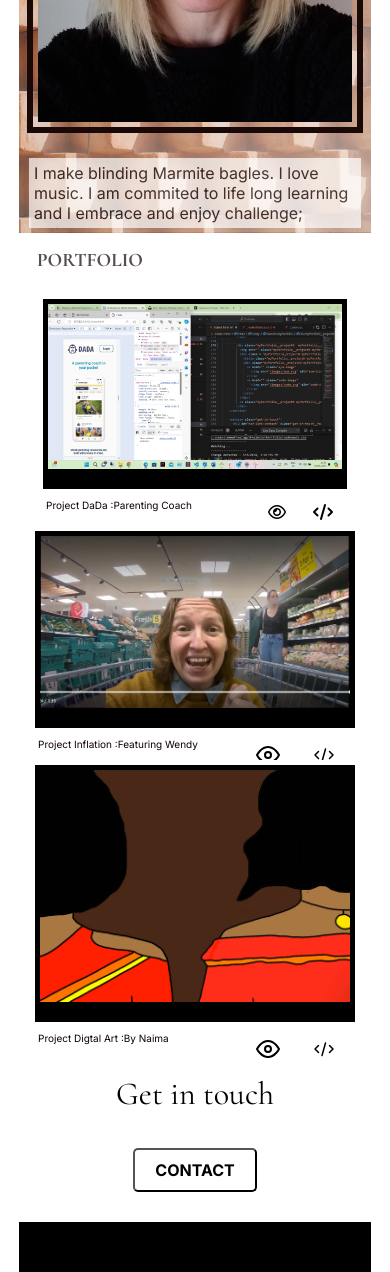
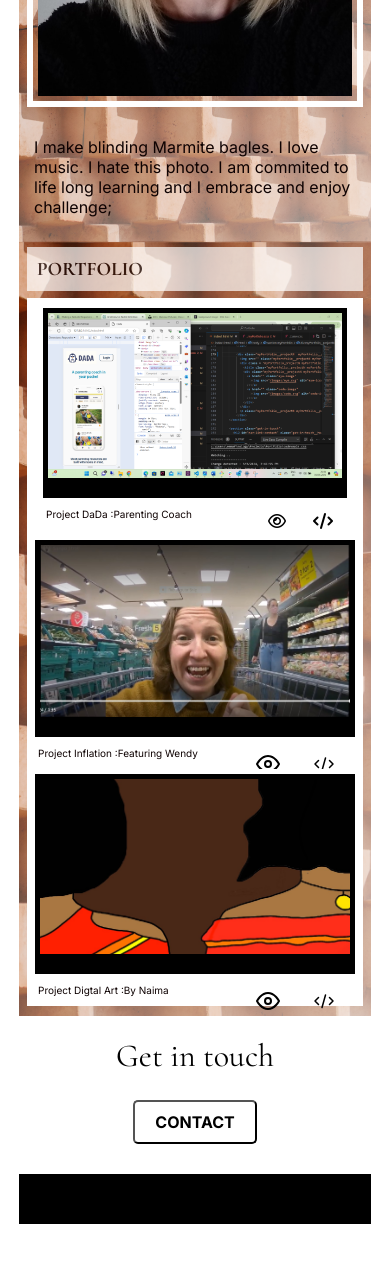
Before and after one commit to EmmaOyetey/Portfolio-Project, a plain HTML site: page index1.html in a window 390 px wide. Shown: the part 580-1852 px from the top of the page. After the commit the page ends 1814 px from the top, so only its background shows below. Drawn offline with Linux system fonts and the light colour scheme.

Commit message:
Mobile version: adjustments to padding and margins started.

```diff
--- a/_aboutMe.scss
+++ b/_aboutMe.scss
@@ -12,12 +12,13 @@
   background-size: cover;
   background-position: center;
   background-blend-mode: overlay;
+  padding-bottom: 20px;
 
     &__heading {
       font-family: $heading-font-family;
       color: $color-text-darkBrown;
       text-align: right;
-      font-size: 25px;
+      font-size: 20px;
       font-weight: 500;
       font-style: bold;
       background-image: transparent;
@@ -32,7 +33,7 @@
     &__myimage {
       max-width: 100%;
       height: auto;
-      border-color: $color-background-darkBrown;
+      border-color: $color-background-main;
       border-style: solid;
       border-width: 6px;
       text-align:center;
@@ -47,8 +48,8 @@
       color: $color-text-darkBrown;
       margin: 5px;
       margin-bottom: 0;
-      background-color: $color-background-main;
-      opacity: 70%;
+      /*background-color: $color-background-main;
+      opacity: 70%;*/
 
     }
 
--- a/_getInTouch.scss
+++ b/_getInTouch.scss
@@ -13,7 +13,8 @@
     &__heading {
       display: flex;
       font-family: $heading-font-family;
-      margin-bottom: 30px;
+      margin-bottom: 20px;
+      margin-top: 10px;
       font-size: xx-large;
     }
 /*move button to base and add modifier --contact*/
--- a/_myPortfolio.scss
+++ b/_myPortfolio.scss
@@ -14,6 +14,11 @@
   padding-bottom: 10px;
   max-width: 100%; /* Ensure the image doesn't exceed its container */ /* Ensure the image doesn't exceed its container */
   height: auto;
+  background-image: url("./images/backgroundImageLrg-brick.jpg"),
+  linear-gradient(to bottom right , rgba(255, 255, 255, 0), rgba(255, 255, 255, 0.6));
+  background-size: cover;
+  background-position: center;
+  background-blend-mode: overlay;
 
 
     &__heading {
@@ -47,7 +52,7 @@
         padding-bottom: 20px;
         max-width: 100%; /* Ensure the image doesn't exceed its container */
         height: auto;
-        max-height: auto;
+        max-height: 200px;
         object-fit: cover;
 
         }
@@ -64,7 +69,7 @@
         font-size: 10px;
         padding-top: 10px;
         padding-left: 0px;
-        text-align: center;
+        text-align:left;
         }
 
         &--linksN {
--- a/_navBar.scss
+++ b/_navBar.scss
@@ -1,7 +1,7 @@
 @use "./variables" as *;
 
 .navigation {
-  height: 60px;
+  height: 40px;
   font-size: 36px;
   display: flex;
   flex-direction: column;
@@ -16,6 +16,7 @@
     padding: 0;
     text-align: center;
     margin-top: 5px;
+    margin-bottom: 5px;
   }
 
   &__desktop-links {
--- a/index1.html
+++ b/index1.html
@@ -33,7 +33,7 @@
       <!--CHANGE image-->
 
       <p class="about-me__blurb1">
-        I make blinding Marmite bagles. I love music. I am commited to life long learning and I embrace and enjoy challenge;
+        I make blinding Marmite bagles. I love music. I hate this photo. I am commited to life long learning and I embrace and enjoy challenge;
       </p>
       <p class="about-me__blurb2">
         <br>I was crazy enough to have 3 gorgeous children, i have expereince of teaching in the secure estate & referal units, when i could have stayed in mainstream.
```
Also changed, not shown: main.css, 1 other file.
